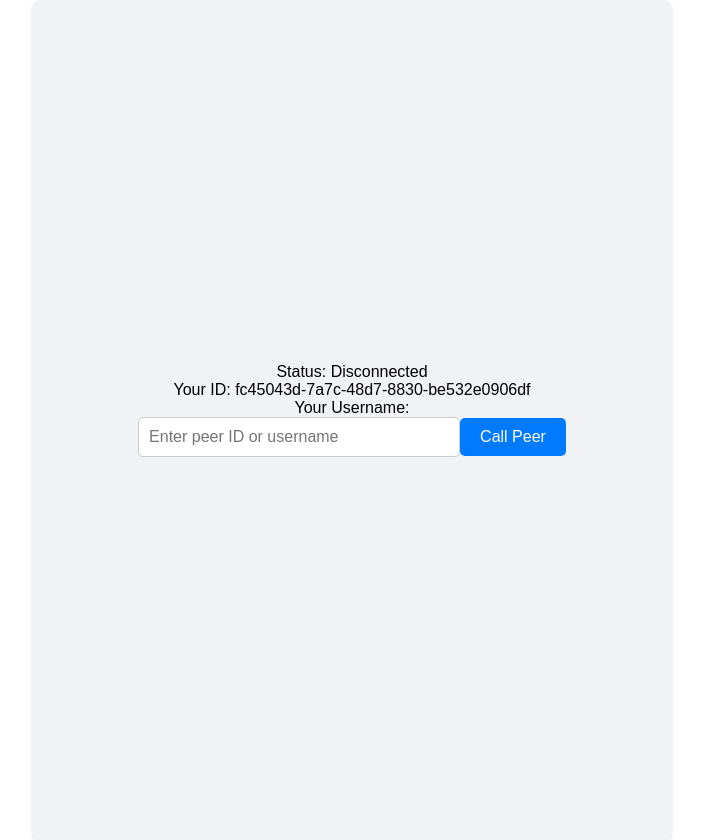
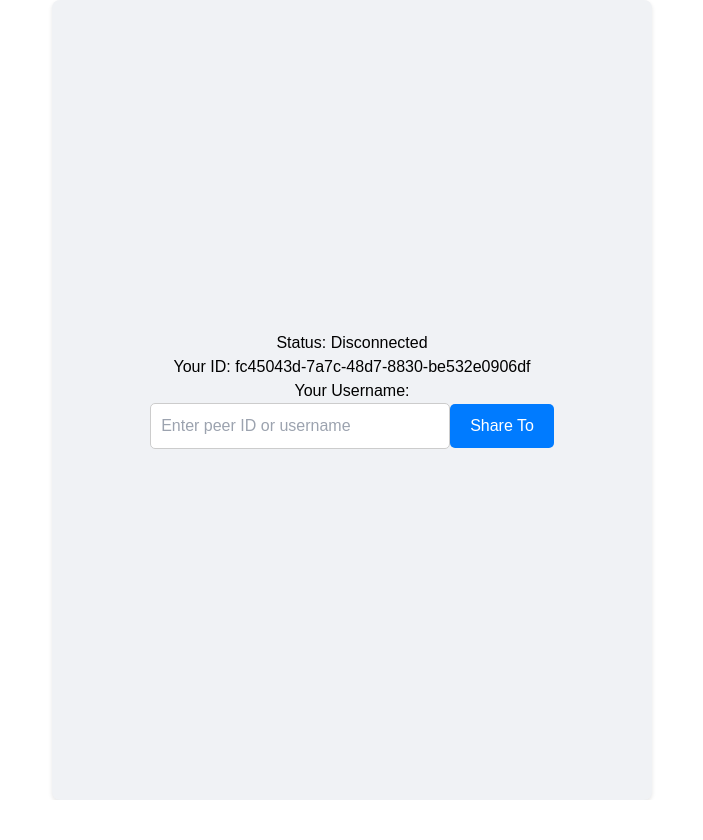
Before and after one commit to devangshrivastava/CoDeciDoc, a React (Create React App) app in the folder peer/: page /1 in a window 1280 px wide. Shown: the whole page, without its empty margins (288-991 px from the left). After the commit the page ends 800 px from the top, so only its background shows below. Built offline with nearby package versions, Linux system fonts and the light colour scheme; no server answers.

Commit message:
minor changes

```diff
--- a/peer/package.json
+++ b/peer/package.json
@@ -49,5 +49,8 @@
       "last 1 firefox version",
       "last 1 safari version"
     ]
+  },
+  "devDependencies": {
+    "tailwindcss": "^3.4.13"
   }
 }
--- a/peer/src/index.css
+++ b/peer/src/index.css
@@ -1,3 +1,8 @@
+@tailwind base;
+@tailwind components;
+@tailwind utilities;
+
+
 body {
   margin: 0;
   font-family: -apple-system, BlinkMacSystemFont, 'Segoe UI', 'Roboto', 'Oxygen',
--- a/peer/src/page/Colab_text_editor.js
+++ b/peer/src/page/Colab_text_editor.js
@@ -175,6 +175,7 @@
             console.log('Data channel is open');
             initializeYjs();
         };
+
         dataChannelRef.current.onmessage = (event) => {
             console.log('Data channel message received:', event.data);
             const data = JSON.parse(event.data);
@@ -302,14 +303,17 @@
         }
     };
 
+
+
+
     useEffect(() => {
         connectSocketIO();
 
         // Log network information
-        if (navigator.connection) {
-            console.log('Network type:', navigator.connection.type);
-            console.log('Effective network type:', navigator.connection.effectiveType);
-        }
+        // if (navigator.connection) {
+        //     console.log('Network type:', navigator.connection.type);
+        //     console.log('Effective network type:', navigator.connection.effectiveType);
+        // }
 
         return () => {
             console.log('Cleaning up Socket.IO and peer connection');
@@ -341,6 +345,7 @@
         }
     }, [userId]);
 
+
     return (
         <div className="app-container">
             <div>Status: {connectionStatus}</div>
@@ -356,6 +361,8 @@
                         style={{ width: '100%', height: '300px' }}
                     />
                 </div>
+
+
             ) : (
                 <div>
                     <input
@@ -365,8 +372,9 @@
                         className="peer-input"
                     />
                     <button onClick={callPeer} disabled={callInitiated} className="call-button">
-                        Call Peer
+                        Share To
                     </button>
+
                 </div>
             )}
         </div>
--- /dev/null
+++ b/peer/tailwind.config.js
@@ -0,0 +1,10 @@
+/** @type {import('tailwindcss').Config} */
+module.exports = {
+  content: [
+    "./src/**/*.{js,jsx,ts,tsx}",
+  ],
+  theme: {
+    extend: {},
+  },
+  plugins: [],
+}
```
Also changed, not shown: 1 other file (tests, documents, lock files or other folders).
